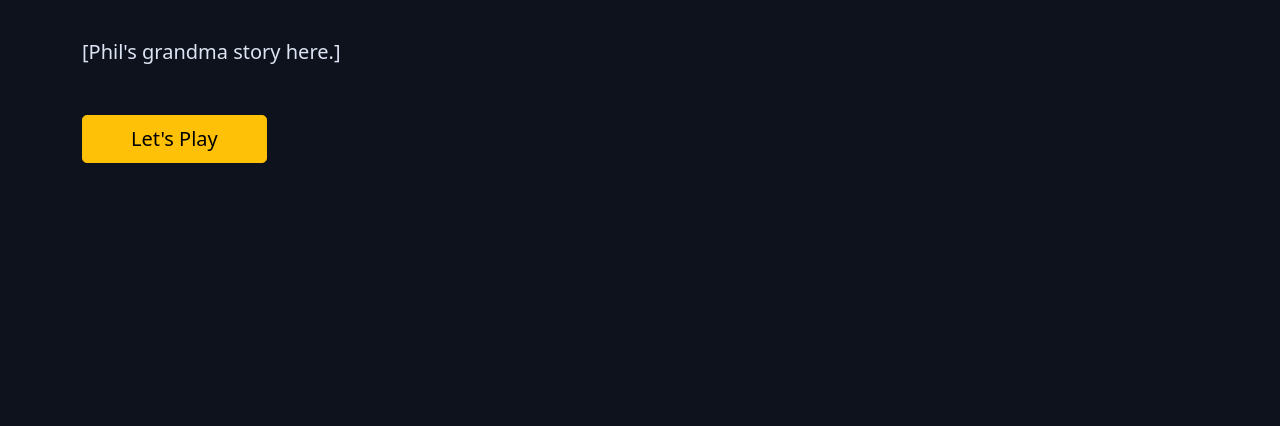
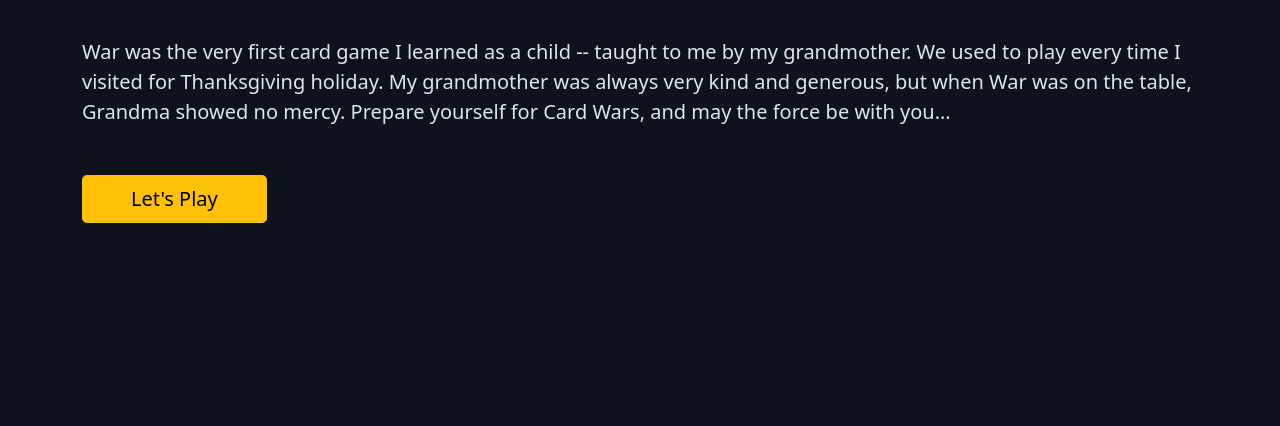
Before and after one commit to obouchari/War-Card-Game, a website built with Vite: page index.html in a window 1280 px wide. Shown: the part 221-647 px from the top of the page. Built offline with nearby package versions, Linux system fonts and the light colour scheme; files whose address does not match are found by name.

Commit message:
add grandma story to index

```diff
--- a/index.html
+++ b/index.html
@@ -30,7 +30,10 @@
       <div class="container py-5 position-relative">
         <div id="hero">
           <h1 class="ff-star-wars text-warning mb-4"> Card Wars </h1>
-          <p class="w-80 m-auto pt-3 pb-5 fs-5">[Phil's grandma story here.]</p>
+          <p class="w-80 m-auto pt-3 pb-5 fs-5">War was the very first card game I learned as a child -- taught to me by
+            my grandmother. We used to play every time I visited for Thanksgiving holiday. My grandmother was always
+            very kind and generous, but when War was on the table, Grandma showed no mercy. Prepare yourself for Card
+            Wars, and may the force be with you…</p>
           <a href="/game/" class="btn btn-warning btn-lg px-5">Let's Play</a>
           <div class="bg-cards">
             <svg width="600" height="600" xmlns="http://www.w3.org/2000/svg" xmlns:xlink="http://www.w3.org/1999/xlink">
```
